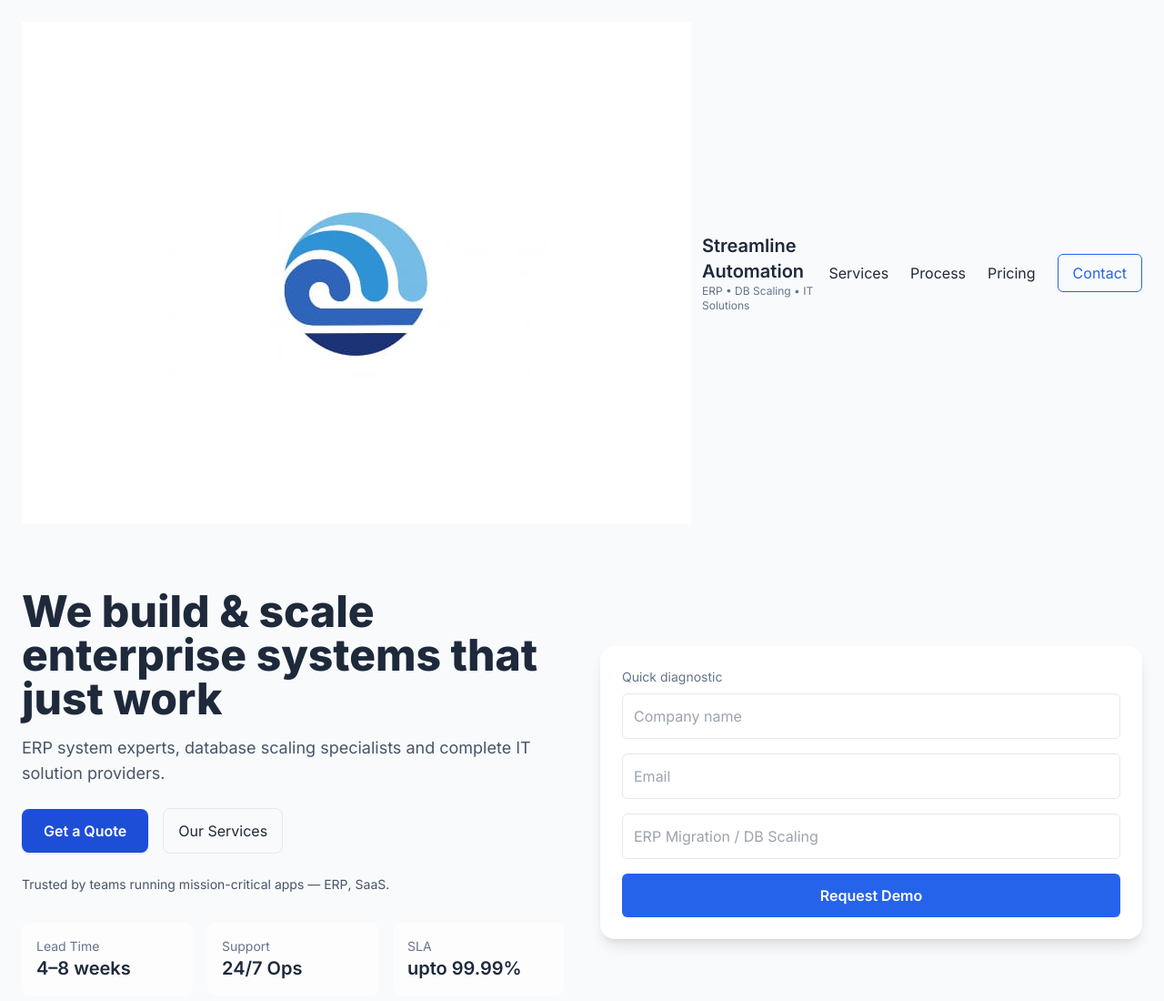
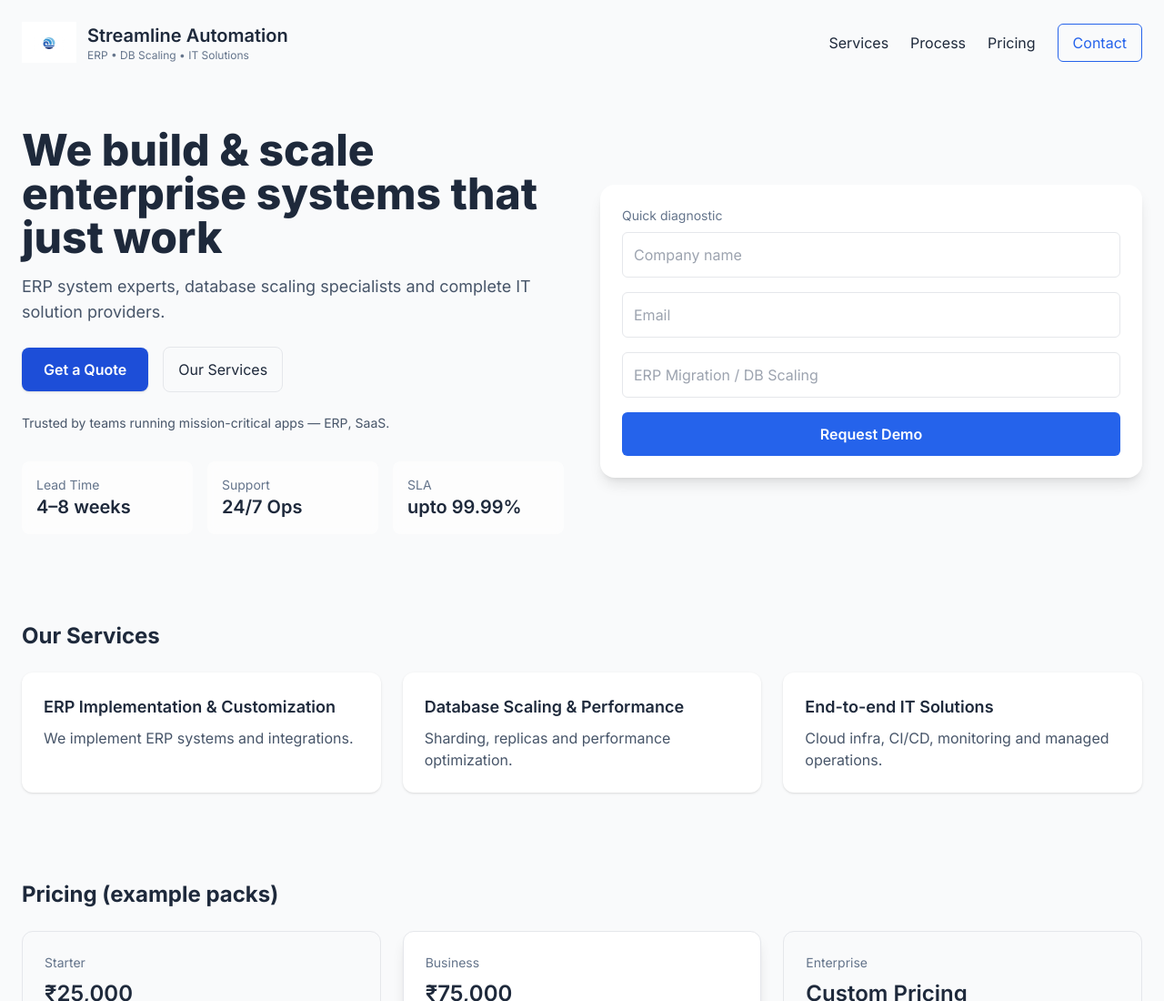
Before and after one commit to sp121/Streamline-Automation, a plain HTML site: page index.html in a window 1280 px wide. Shown: the top 1100 px of the page at 91% size. Drawn offline with nearby package versions, Linux system fonts and the light colour scheme.

Commit message:
Update index.html update logo size

```diff
--- a/index.html
+++ b/index.html
@@ -34,7 +34,7 @@
     <!-- NAVBAR -->
     <nav class="max-w-7xl mx-auto px-6 py-6 flex items-center justify-between">
       <div class="flex items-center gap-3">
-        <img src="logo.jpg" alt="Company Logo" />
+       <img src="logo.jpg" alt="Company Logo" class="logo" />
         <div>
           <a href="#" class="text-xl font-semibold">Streamline Automation</a>
           <div class="text-xs text-slate-500">ERP • DB Scaling • IT Solutions</div>
@@ -234,8 +234,17 @@
           this.msg = {name:'',email:'',message:''};
         }
       }
+
+
     }).mount('#app')
   </script>
+  <style>
+      .logo {
+  height: 45px;
+  width: auto;
+  object-fit: contain;
+}
 
+    </style>
 </body>
 </html>
```
